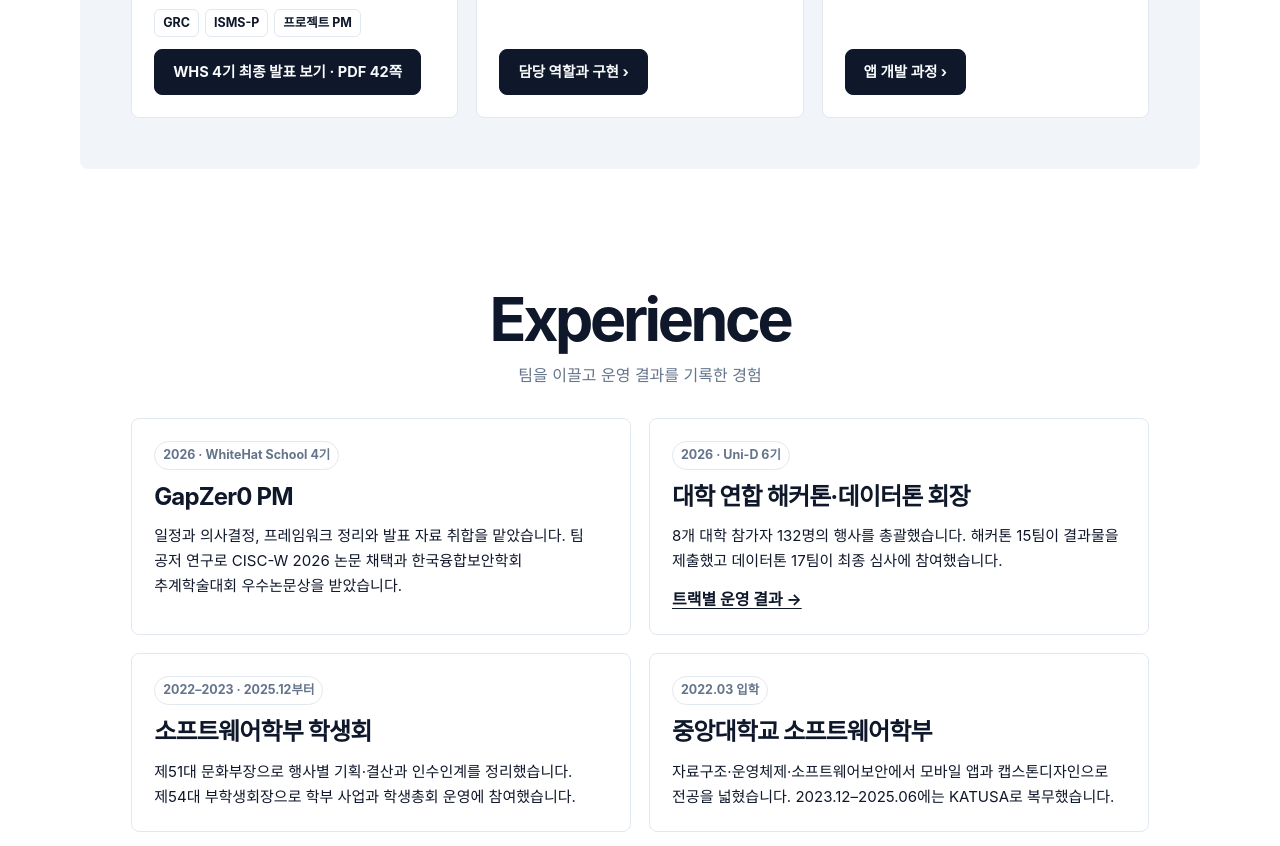
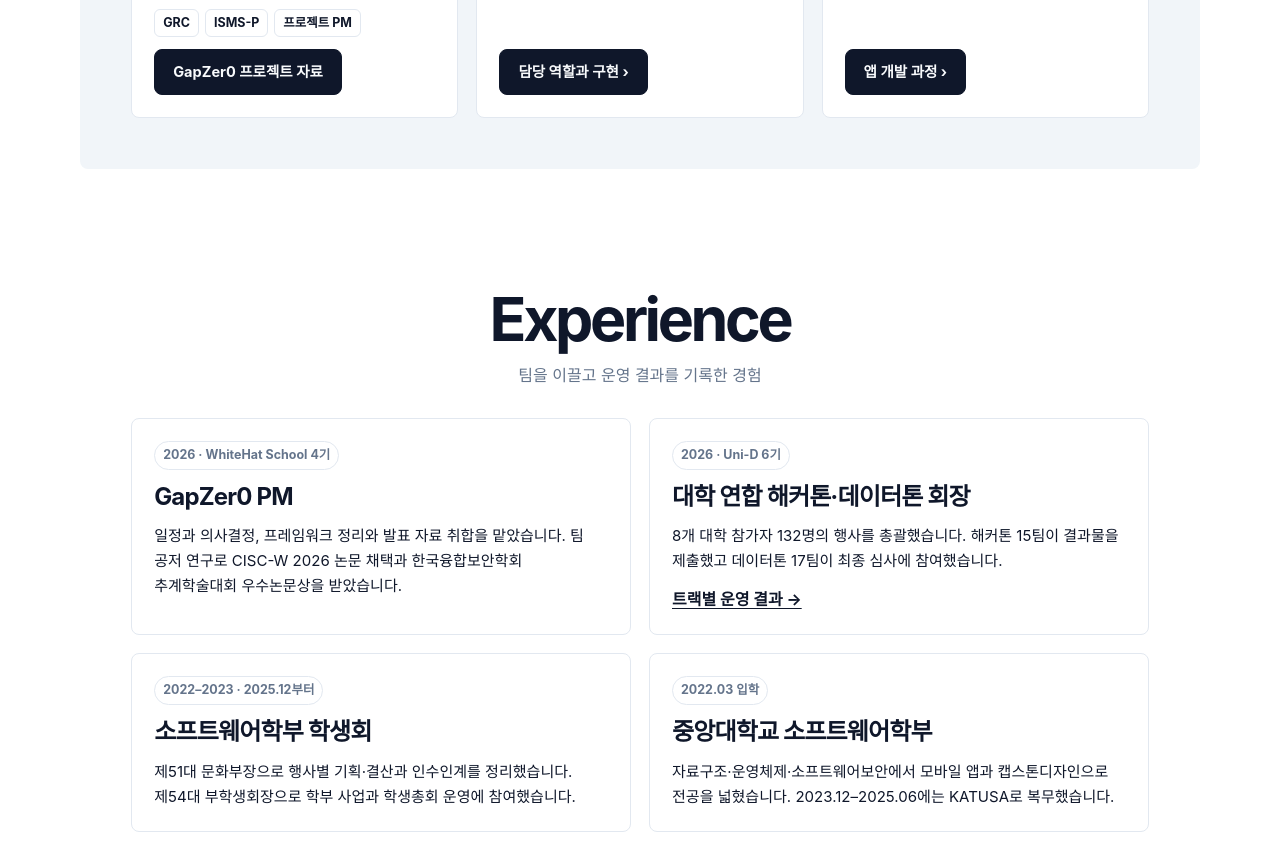
Before and after one commit to Hkksi/Hkksi.github.io, a plain HTML site: page index.html in a window 1280 px wide. Shown: the part 1398-2244 px from the top of the page. Drawn offline with Linux system fonts and the light colour scheme.

Commit message:
Rename GapZer0 project materials button

```diff
--- a/index.html
+++ b/index.html
@@ -126,7 +126,7 @@
         </span>
        </div>
        <a class="more" href="assets/files/GapZer0-WHS-final.pdf">
-        WHS 4기 최종 발표 보기 · PDF 42쪽
+        GapZer0 프로젝트 자료
        </a>
       </article>
       <article class="card">
```
